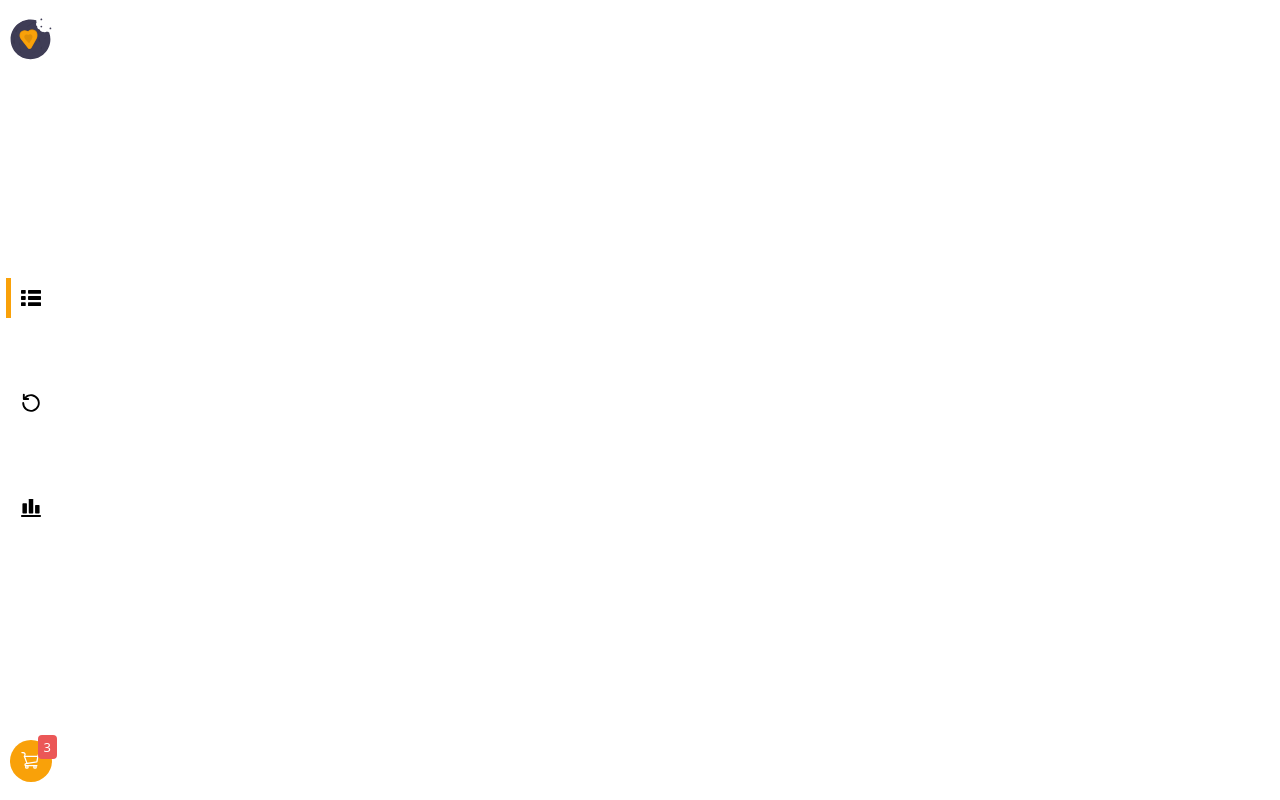
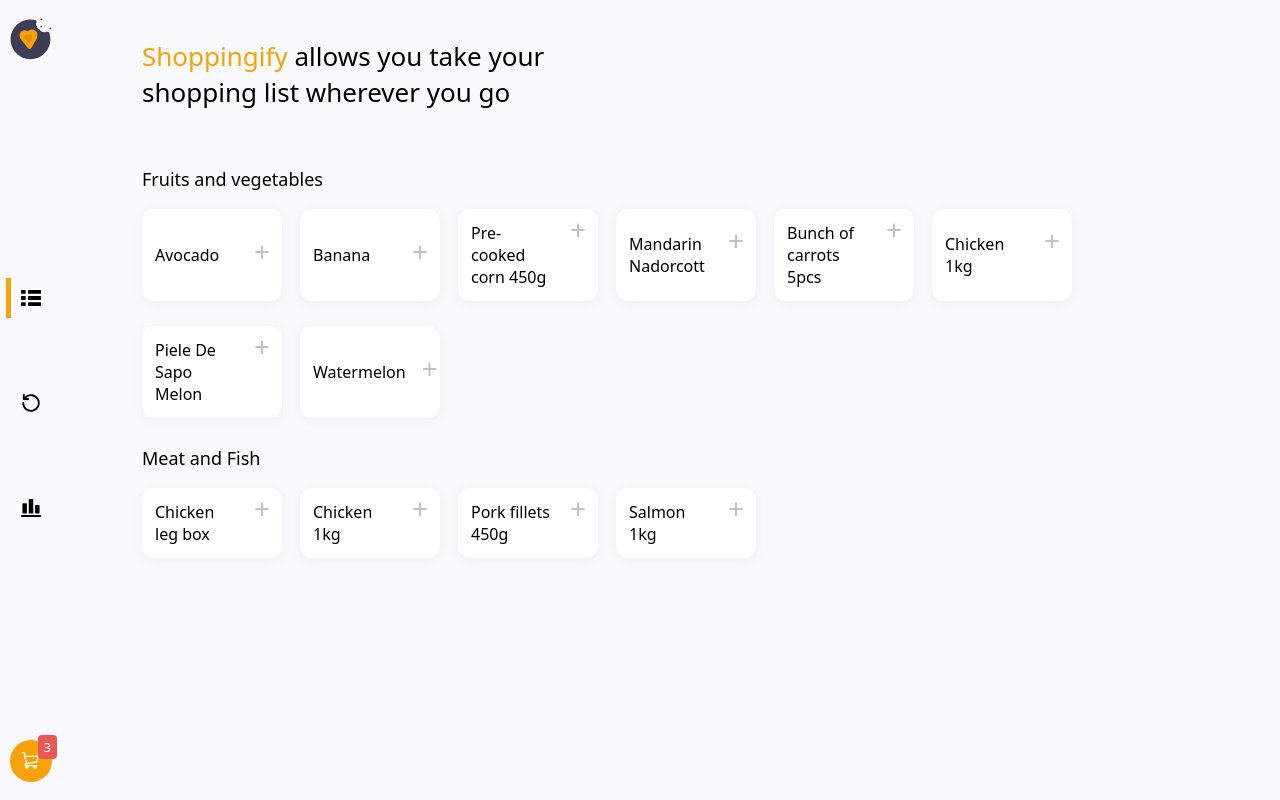
Before and after one commit to Vanaldito/shoppingify-unfinished, a React (Vite) app in the folder client/: page / in a window 1280 px wide. Built offline with nearby package versions, Linux system fonts and the light colour scheme.

Commit message:
feat: display the possible items in the items page

```diff
--- /dev/null
+++ b/client/src/constants/index.ts
@@ -0,0 +1 @@
+export { default as itemsInfo } from "./itemsInfo";
--- /dev/null
+++ b/client/src/constants/itemsInfo.ts
@@ -0,0 +1,26 @@
+const itemsInfo = [
+  {
+    category: "Fruits and vegetables",
+    items: [
+      "Avocado",
+      "Banana",
+      "Pre-cooked corn 450g",
+      "Mandarin Nadorcott",
+      "Bunch of carrots 5pcs",
+      "Chicken 1kg",
+      "Piele De Sapo Melon",
+      "Watermelon",
+    ],
+  },
+  {
+    category: "Meat and Fish",
+    items: [
+      "Chicken leg box",
+      "Chicken 1kg",
+      "Pork fillets 450g",
+      "Salmon 1kg",
+    ],
+  },
+];
+
+export default itemsInfo;
--- a/client/src/pages/ItemsPage/ItemsPage.css
+++ b/client/src/pages/ItemsPage/ItemsPage.css
@@ -3,4 +3,47 @@
   display: grid;
   grid-template-areas: "nav main";
   grid-template-columns: max-content 1fr;
+  background-color: #fafafe;
 }
+
+.home-page__main {
+  grid-area: main;
+  padding: 30px 12px;
+}
+
+.home-page__title {
+  display: none;
+  font-size: 26px;
+  margin-bottom: 57px;
+  font-weight: 500;
+}
+
+.yellow-text {
+  color: #f9a109;
+}
+
+.home-page__items-category {
+  font-size: 18px;
+  margin-bottom: 18px;
+  font-weight: normal;
+}
+
+.home-page__items-list {
+  list-style: none;
+  display: grid;
+  grid-template-columns: repeat(auto-fit, 140px);
+  flex-wrap: wrap;
+  gap: 25px 18px;
+  margin-bottom: 28px;
+}
+
+@media (min-width: 700px) {
+  .home-page__main {
+    padding: 38px 80px;
+  }
+
+  .home-page__title {
+    display: block;
+    max-width: 450px;
+  }
+}
--- a/client/src/pages/ItemsPage/ItemsPage.tsx
+++ b/client/src/pages/ItemsPage/ItemsPage.tsx
@@ -1,10 +1,30 @@
 import { Navbar } from "../../components";
+import { itemsInfo } from "../../constants";
+import { Item } from "./components";
 import "./ItemsPage.css";
 
 export default function ItemsPage() {
   return (
     <div className="home-page">
       <Navbar />
+      <main className="home-page__main">
+        <h1 className="home-page__title">
+          <span className="yellow-text">Shoppingify</span> allows you take your
+          shopping list wherever you go
+        </h1>
+        {itemsInfo.map(({ category, items }) => (
+          <section className="home-page__items-section" key={category}>
+            <h2 className="home-page__items-category">{category}</h2>
+            <ul className="home-page__items-list">
+              {items.map(item => (
+                <li className="home-page__items-list__item" key={item}>
+                  <Item itemName={item} />
+                </li>
+              ))}
+            </ul>
+          </section>
+        ))}
+      </main>
     </div>
   );
 }
--- /dev/null
+++ b/client/src/pages/ItemsPage/components/Item/Item.css
@@ -0,0 +1,28 @@
+.home-page__item {
+  width: 100%;
+  height: 100%;
+  display: grid;
+  grid-template-columns: 1fr max-content;
+  align-content: center;
+  text-align: left;
+  gap: 17px;
+  box-sizing: border-box;
+  padding: 13px;
+  overflow: hidden;
+  background-color: #fff;
+  box-shadow: 0px 2px 12px 0px #0000000d;
+  border-radius: 12px;
+  border: none;
+  font-size: 16px;
+  cursor: pointer;
+}
+
+.home-page__item__add-icon {
+  color: #c1c1c4;
+  font-size: 28px;
+  width: 14px;
+  height: 14px;
+  display: flex;
+  align-items: center;
+  justify-content: center;
+}
--- /dev/null
+++ b/client/src/pages/ItemsPage/components/Item/Item.tsx
@@ -0,0 +1,14 @@
+import "./Item.css";
+
+interface ItemProps {
+  itemName: string;
+}
+
+export default function Item({ itemName }: ItemProps) {
+  return (
+    <button className="home-page__item">
+      {itemName}
+      <span className="home-page__item__add-icon">+</span>
+    </button>
+  );
+}
--- /dev/null
+++ b/client/src/pages/ItemsPage/components/Item/index.ts
@@ -0,0 +1 @@
+export { default as Item } from "./Item";
--- /dev/null
+++ b/client/src/pages/ItemsPage/components/index.ts
@@ -0,0 +1 @@
+export * from "./Item";
```
